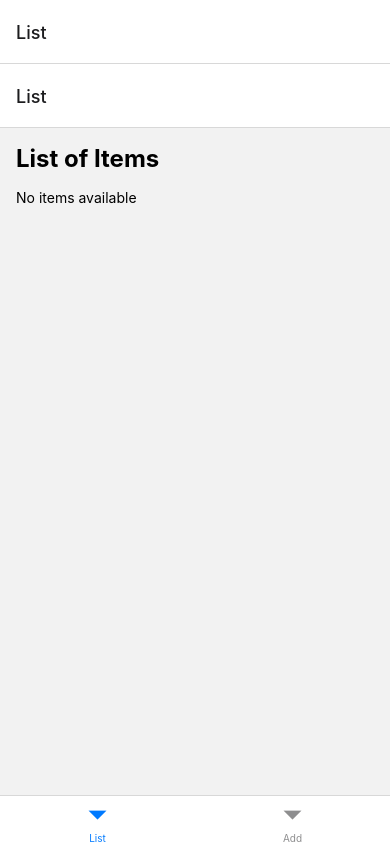
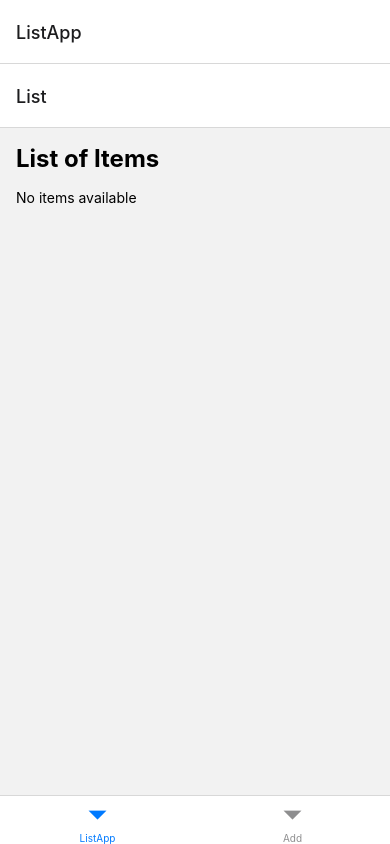
Before and after one commit to srushtisatardekar/SimpleToDoApp, a React Native app: screen / in a window 390 px wide. Built offline with nearby package versions, Linux system fonts and the light colour scheme.

Commit message:
serializable error

```diff
--- a/App.js
+++ b/App.js
@@ -68,7 +68,7 @@ const App = () => {
   return (
     <NavigationContainer>
       <Tab.Navigator>
-        <Tab.Screen name="List">
+        <Tab.Screen name="ListApp">
           {() => (
             <Stack.Navigator initialRouteName="List">
               <Stack.Screen name="List">
--- a/src/EditItemScreen.js
+++ b/src/EditItemScreen.js
@@ -9,7 +9,11 @@ const EditItemScreen = ({ route, navigation }) => {
     // Implement logic to save changes to the item
     // You can call a function to save changes to the item, for example: onSaveChanges(editedItem);
     // For simplicity, update the item directly
-    navigation.navigate('List'); // Navigate back to the list screen
+    //navigation.navigate('List'); // Navigate back to the list screen
+    navigation.options?.onSaveChanges(editedItem);
+
+    // Navigate back to the list screen
+    navigation.goBack();
   };
 
   return (
--- a/src/ListScreen.js
+++ b/src/ListScreen.js
@@ -34,6 +34,9 @@ const ListScreen = ({ items, navigation, onDeleteItem }) => {
       item.id === editedItem.id ? editedItem : item
     );
     console.log(updatedItems);
+    navigation.setOptions({
+      onSaveChanges: handleSaveChanges,
+    });
   };
 
   return (
```
